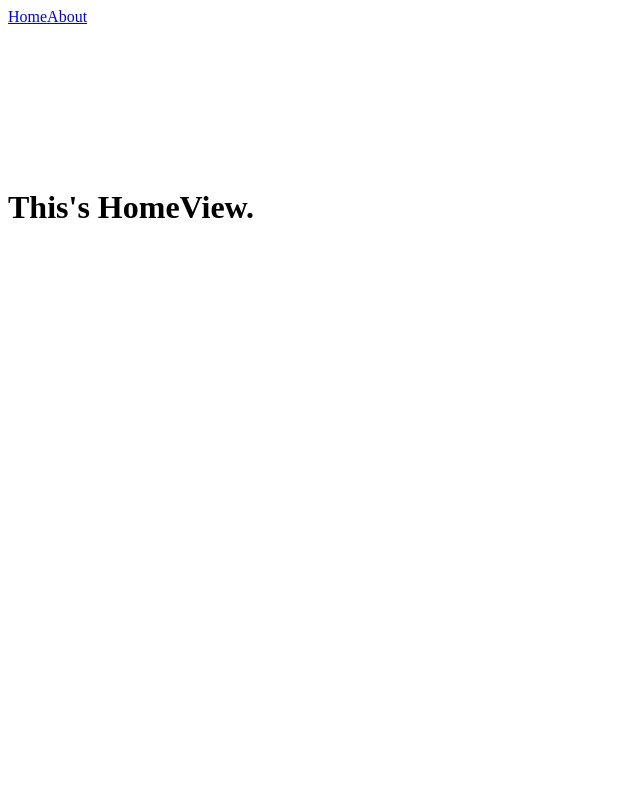
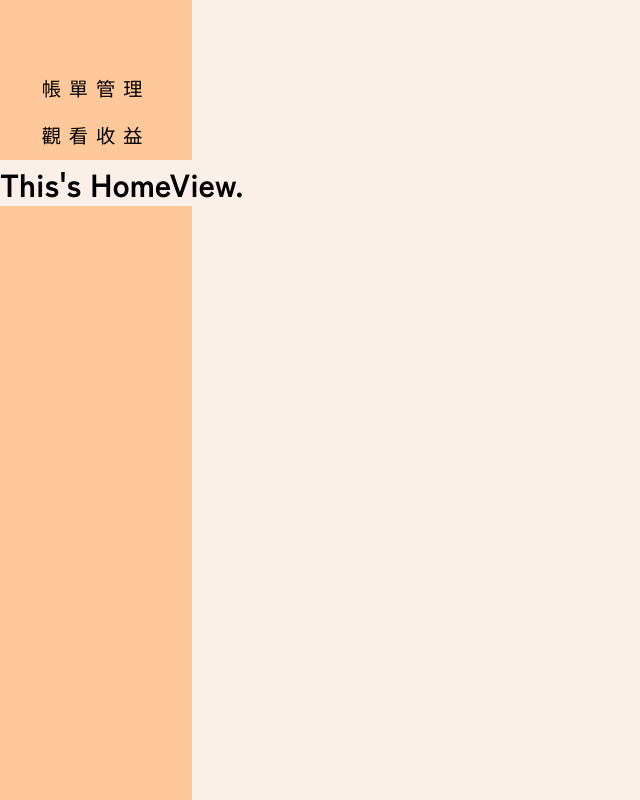
Before and after one commit to Jiuan1231456/F_rent, a Vue app: page / in a window 1280 px wide. Shown: the whole page, without its empty margins (0-640 px from the left). Built offline with nearby package versions, Linux system fonts and the light colour scheme.

Commit message:
導覽列設定

```diff
--- a/package.json
+++ b/package.json
@@ -9,12 +9,14 @@
     "preview": "vite preview"
   },
   "dependencies": {
-    "sass": "^1.77.4",
+    "pinia": "^2.1.7",
+    "router": "^1.3.8",
+    "sass": "^1.77.6",
     "vue": "^3.4.21",
     "vue-router": "^4.3.0"
   },
   "devDependencies": {
     "@vitejs/plugin-vue": "^5.0.4",
-    "vite": "^5.2.8"
+    "vite": "^5.3.2"
   }
 }
--- a/src/assets/main.scss
+++ b/src/assets/main.scss
@@ -0,0 +1,9 @@
+@import url('https://fonts.googleapis.com/css2?family=Zen+Kaku+Gothic+New:wght@300;400;500;700;900&display=swap');
+
+*{
+    padding: 0;
+    margin: 0;
+    box-sizing: border-box;
+    font-family: "Zen Kaku Gothic New", sans-serif;
+    background-color: #FAF0E9;
+}
--- a/src/components/Header.vue
+++ b/src/components/Header.vue
@@ -10,11 +10,31 @@ export default{
 
 <template>
     <div class="headerArea">
-        <RouterLink to="/">Home</RouterLink>
-        <RouterLink to="/about">About</RouterLink>
+        <RouterLink class="routerItem" to="/bill">帳單管理</RouterLink>
+        <RouterLink class="routerItem" to="/benefit">觀看收益</RouterLink>
     </div>
 </template>
 
 <style scoped lang="scss">
-
+.headerArea{
+    height: 100dvh;
+    width: 15%;
+    background-color: #FFC89A;
+    padding-top: 5%;
+.routerItem{
+    color: black;
+    background-color: #FFC89A;
+    text-decoration: none;
+    font-size: 1.2em;
+    display: flex;
+    letter-spacing: 8px;
+    justify-content: center;
+    padding: 5%;
+    &:hover{
+        cursor: pointer;
+        background-color: #FF9D60;
+        font-weight: 400;
+    }
+}
+}
 </style>
--- a/src/router/index.js
+++ b/src/router/index.js
@@ -1,5 +1,7 @@
 import { createRouter, createWebHistory } from 'vue-router'
 import HomeView from '../views/HomeView.vue'
+import Bill from '../views/Bill.vue'
+import Benefit from '../views/Benefit.vue'
 
 const router = createRouter({
   history: createWebHistory(import.meta.env.BASE_URL),
@@ -16,7 +18,17 @@ const router = createRouter({
       // this generates a separate chunk (About.[hash].js) for this route
       // which is lazy-loaded when the route is visited.
       component: () => import('../views/AboutView.vue')
-    }
+    },
+    {
+      path: '/bill',
+      name: 'bill',
+      component: Bill
+    },
+    {
+      path: '/benefit',
+      name: 'benefit',
+      component: Benefit
+    },
   ]
 })
 
--- /dev/null
+++ b/src/views/Benefit.vue
@@ -0,0 +1,11 @@
+<script>
+
+</script>
+
+<template>
+
+</template>
+
+<style scoped lang="scss">
+
+</style>
--- /dev/null
+++ b/src/views/Bill.vue
@@ -0,0 +1,11 @@
+<script>
+
+</script>
+
+<template>
+
+</template>
+
+<style scoped lang="scss">
+
+</style>
```
Also changed, not shown: 1 other file (tests, documents, lock files or other folders).
